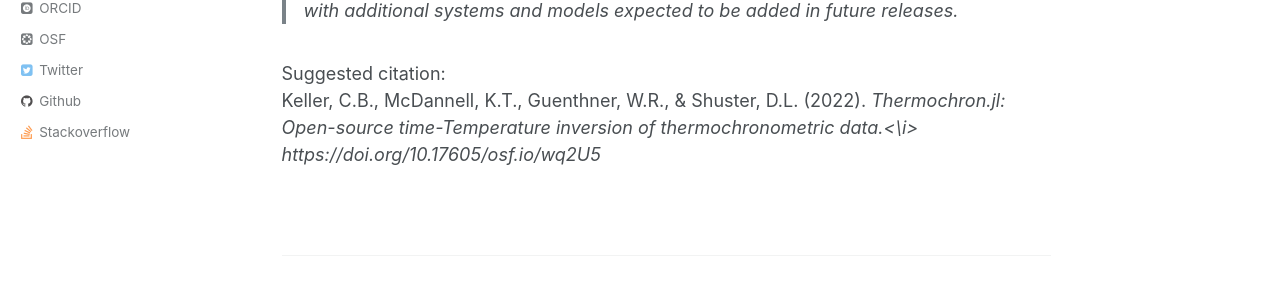
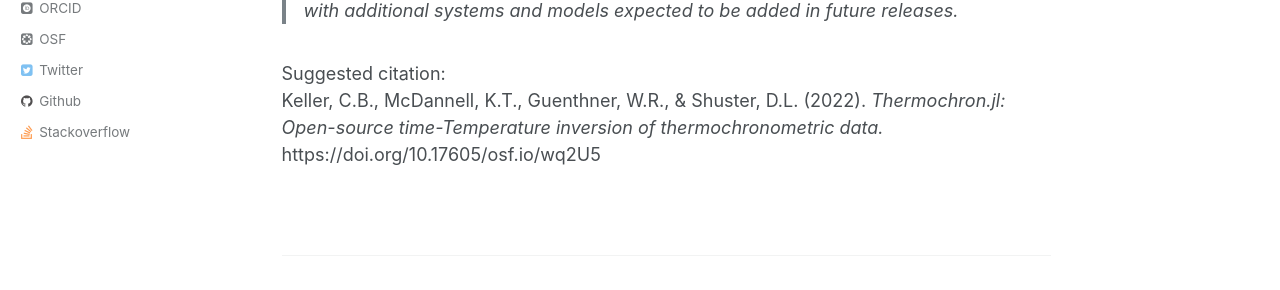
Before and after one commit to brenhinkeller/brenhinkeller.github.io, a Jekyll site: the page built from _publications/2022-11-14-Keller-etal-2022.md, in a window 1280 px wide and 1057 px high. Shown: the part 491-781 px from the top of the window. Built offline with Jekyll 4.4.1, drawn with Linux system fonts in a browser that asks for light colours; some web fonts are replaced.

Commit message:
Fix broken html tags

```diff
--- a/_publications/2022-11-14-Keller-etal-2022.md
+++ b/_publications/2022-11-14-Keller-etal-2022.md
@@ -8,7 +8,7 @@ venue: 'osf.io (software)'
 paperurl: 'https://doi.org/10.17605/osf.io/wq2U5'
 codeurl: 'https://github.com/OpenThermochronology/Thermochron.jl'
 authors: 'C. Brenhin Keller, Kalin T. McDannell, William R. Guenthner, and David L. Shuster'
-citation: 'Keller, C.B., McDannell, K.T., Guenthner, W.R., &amp; Shuster, D.L. (2022). <i>Thermochron.jl: Open-source time-Temperature inversion of thermochronometric data.<\i> https://doi.org/10.17605/osf.io/wq2U5'
+citation: 'Keller, C.B., McDannell, K.T., Guenthner, W.R., &amp; Shuster, D.L. (2022). <i>Thermochron.jl: Open-source time-Temperature inversion of thermochronometric data.</i> https://doi.org/10.17605/osf.io/wq2U5'
 ---
 <a href='https://github.com/OpenThermochronology/Thermochron.jl'>Code and Data</a>&nbsp;&nbsp;&nbsp;&nbsp;
 
@@ -16,4 +16,4 @@ citation: 'Keller, C.B., McDannell, K.T., Guenthner, W.R., &amp; Shuster, D.L. (
 
 >Abstract: <br/>Thermochron.jl implements a transdimensional Markov chain Monte Carlo (MCMC) time-temperature inversion with optional Simulated Annealing. Currently supports zircon helium data with the damage and annealing model of Guenthner et al., 2013, with additional systems and models expected to be added in future releases.
 
-Suggested citation: <br/>Keller, C.B., McDannell, K.T., Guenthner, W.R., & Shuster, D.L. (2022). <i>Thermochron.jl: Open-source time-Temperature inversion of thermochronometric data.<\i> https://doi.org/10.17605/osf.io/wq2U5
+Suggested citation: <br/>Keller, C.B., McDannell, K.T., Guenthner, W.R., & Shuster, D.L. (2022). <i>Thermochron.jl: Open-source time-Temperature inversion of thermochronometric data.</i> https://doi.org/10.17605/osf.io/wq2U5
```
Also changed, not shown: _publications/2023-07-21-Pease-etal-2023.md (+2 -2 lines), markdown_generator/publications.tsv.
